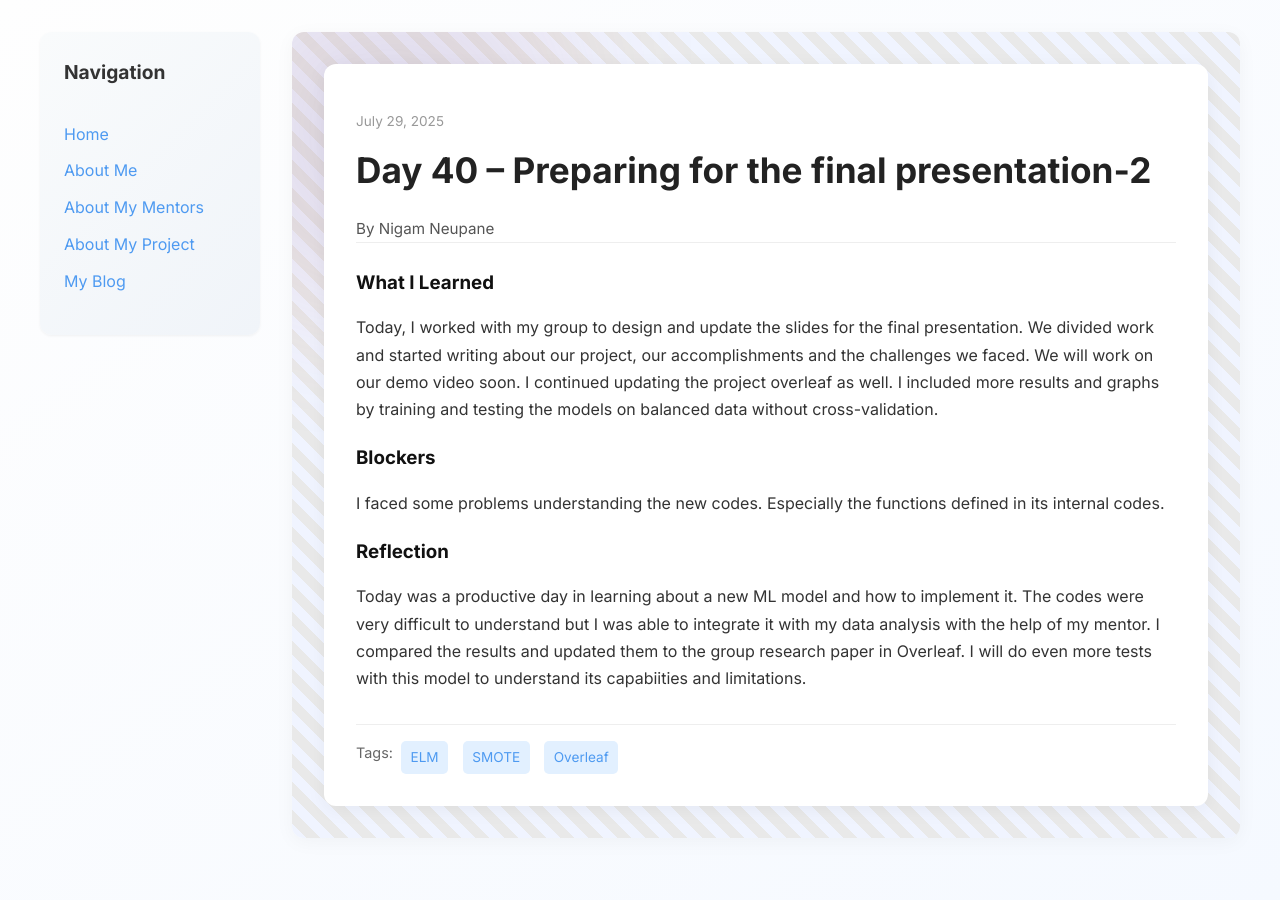
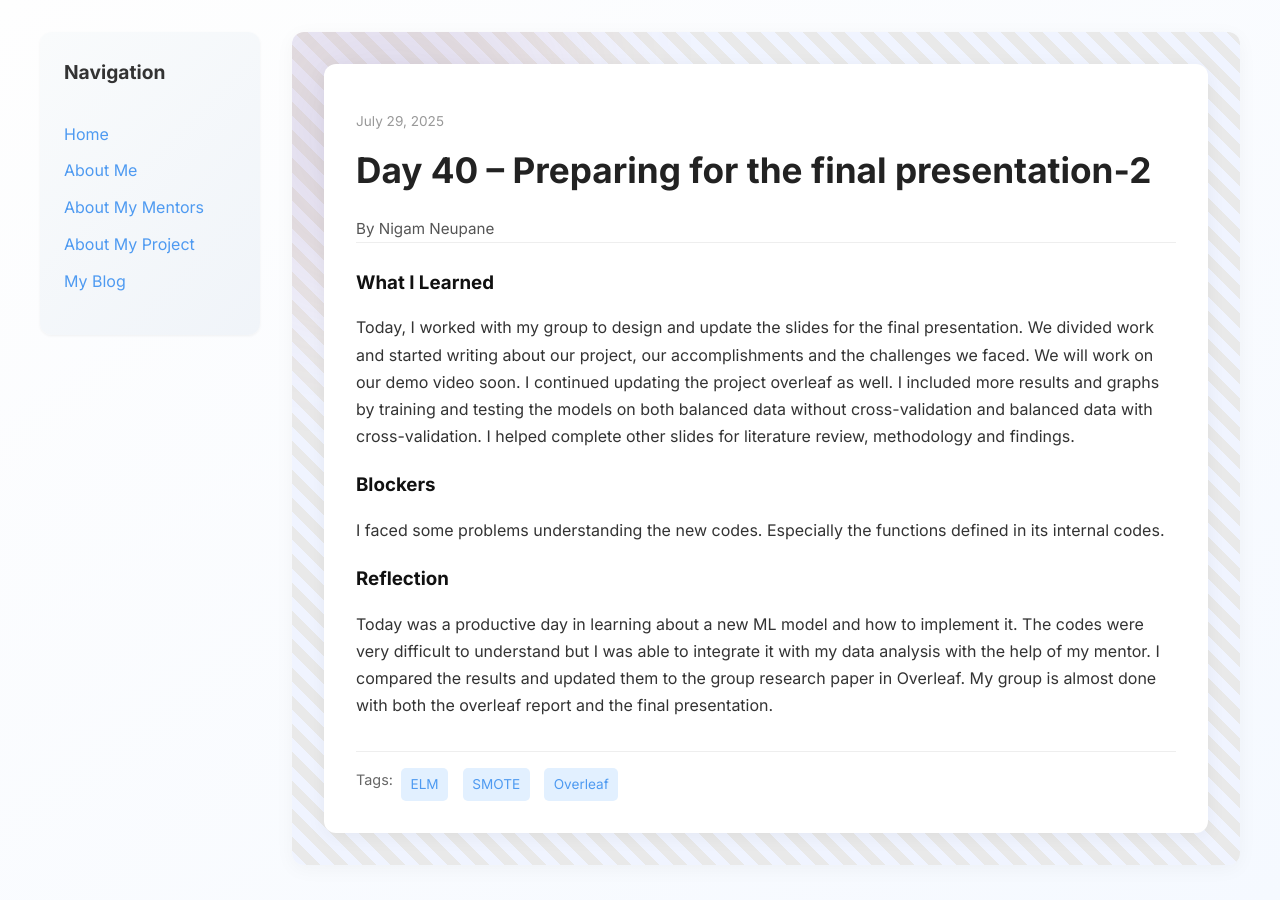
Before and after one commit to NigamNeupane/NigamNeupane.github.io, a Jekyll site: the page built from _posts/2025-07-29-day-40.md, in a window 1280 px wide. Built offline with Jekyll 4.4.1, drawn with Linux system fonts in a browser that asks for light colours.

Commit message:
Update 2025-07-29-day-40.md

```diff
--- a/_posts/2025-07-29-day-40.md
+++ b/_posts/2025-07-29-day-40.md
@@ -9,13 +9,13 @@ tags: [ELM, SMOTE, Overleaf]
 what_i_learned: |
   Today, I worked with my group to design and update the slides for the final presentation. We divided work and started writing about our project, our
   accomplishments and the challenges we faced. We will work on our demo video soon. I continued updating the project overleaf as well. I included more
-  results and graphs by training and testing the models on balanced data without cross-validation.
+  results and graphs by training and testing the models on both balanced data without cross-validation and balanced data with cross-validation. I helped complete other slides for literature review, methodology and findings.
 
 blockers: |
   I faced some problems understanding the new codes. Especially the functions defined in its internal codes.
 
 reflection: |
   Today was a productive day in learning about a new ML model and how to implement it. The codes were very difficult to understand but I was able to
-  integrate it with my data analysis with the help of my mentor. I compared the results and updated them to the group research paper in Overleaf. I will
-  do even more tests with this model to understand its capabiities and limitations.
+  integrate it with my data analysis with the help of my mentor. I compared the results and updated them to the group research paper in Overleaf. My
+  group is almost done with both the overleaf report and the final presentation.
 ---
```
